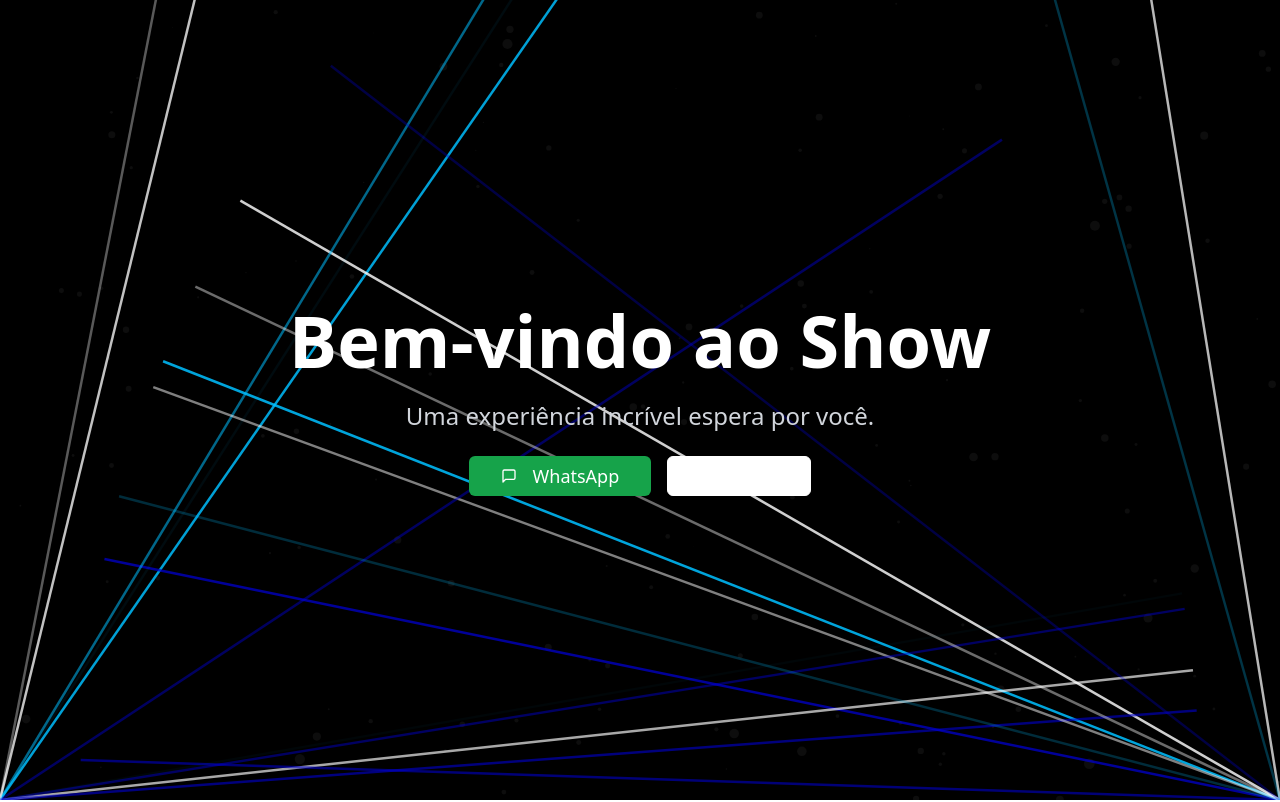
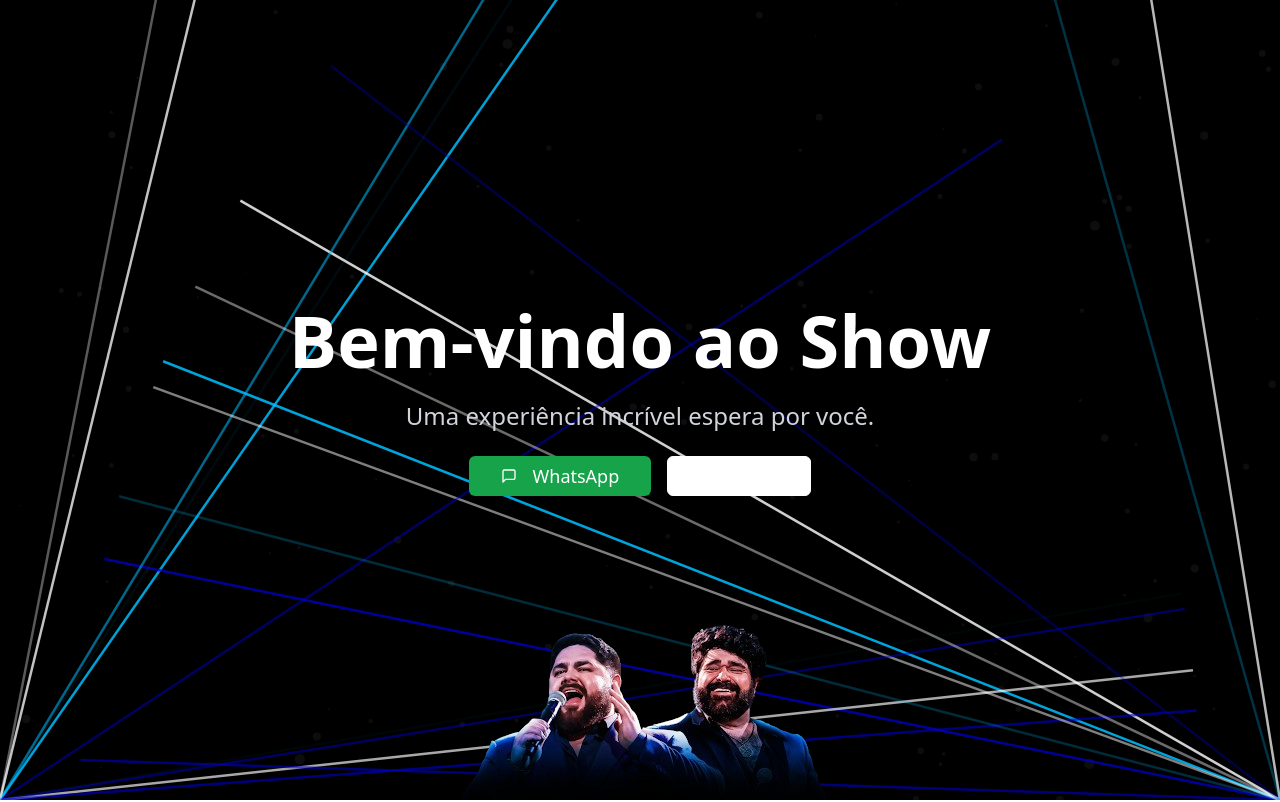
Before and after one commit to DevZipMateus/base-site-vendedores, a React (Vite) app: page / in a window 1280 px wide. Shown: the top 802 px of the page. Built offline with nearby package versions, Linux system fonts and the light colour scheme.

Commit message:
Add image to hero section

```diff
--- a/src/components/CanvasHero.tsx
+++ b/src/components/CanvasHero.tsx
@@ -183,6 +183,14 @@ const CanvasHero = () => {
         style={{ zIndex: 1 }}
       />
 
+      {/* Hero Image positioned at bottom */}
+      <img
+        src="/lovable-uploads/dcbea98b-fbcb-42cb-8e8b-0d64f6137284.png"
+        alt="Hero Image"
+        className="absolute bottom-0 left-1/2 transform -translate-x-1/2 max-w-full h-auto"
+        style={{ zIndex: 3 }}
+      />
+
       <div className="relative" style={{ zIndex: 2 }}>
         <div className="space-y-6">
           <h1 className="text-5xl md:text-7xl font-bold mb-4">
```
Also changed, not shown: public/lovable-uploads/dcbea98b-fbcb-42cb-8e8b-0d64f6137284.png (added).
